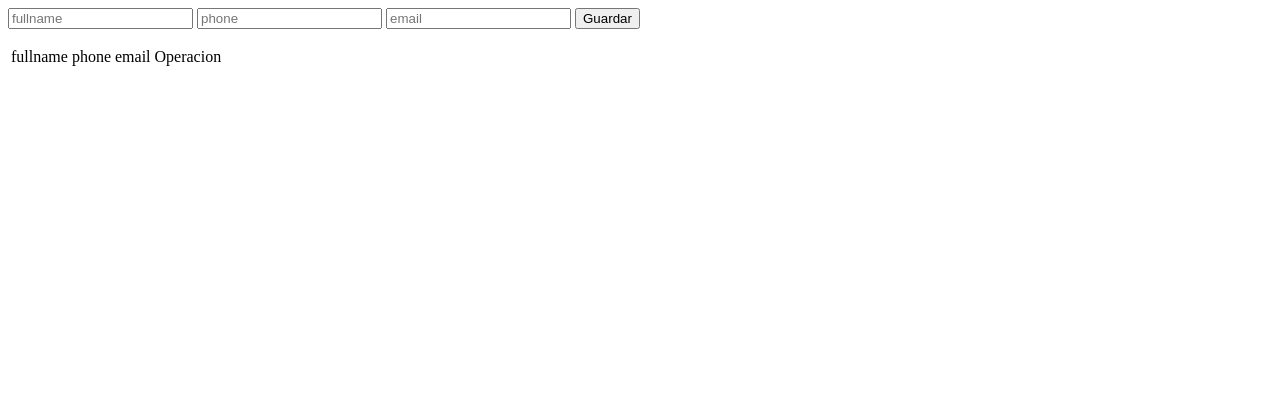
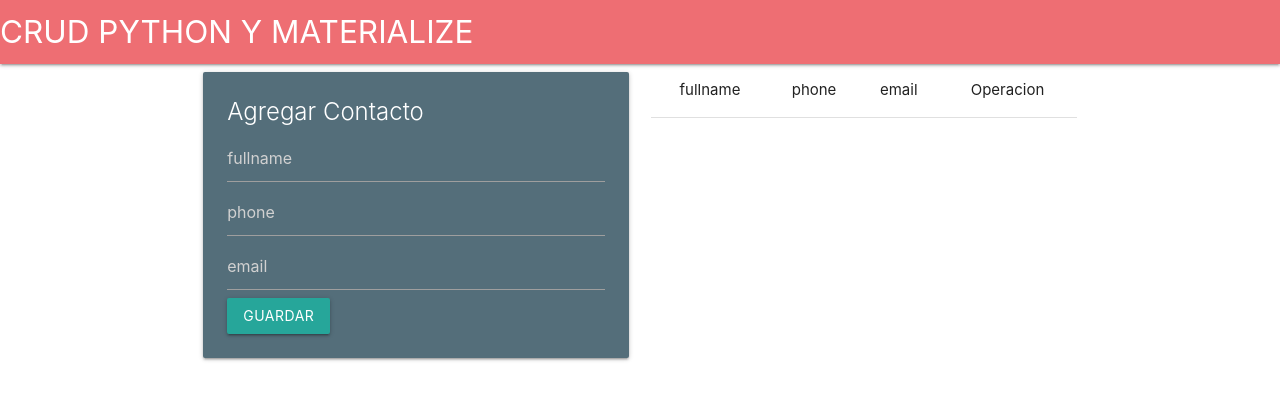
Before and after one commit to bandicootdev/website_python-CRUD, a Flask app: page / in a window 1280 px wide. Shown: the top 400 px of the page. Run offline with Flask 2, Linux system fonts and the light colour scheme; data that the repository does not hold is empty; some libraries are stand-ins or nearby versions.

Commit message:
completo

```diff
--- a/server/templates/index.html
+++ b/server/templates/index.html
@@ -1,40 +1,57 @@
+{% extends 'layout.html' %}
+
+{% block body%}
+<div class="row">
+
   {% with messages = get_flashed_messages()%}
   {% if messages%}
   {% for message in messages%}
-<p>{{message}}</p>
+  <div class="col s12">
+    <p class="waves-effect waves-light btn">{{message}}</p>
+  </div>
   {% endfor %}
   {% endif %}
   {% endwith %}
 
+  <div class="col s6">
+    <div class="card blue-grey darken-1">
+      <div class="card-content white-text">
+        <span class="card-title">Agregar Contacto</span>
         <form action="/add_contact" method="POST">
           <input type="text" name="fullname" placeholder="fullname">
           <input type="text" name="phone" placeholder="phone">
           <input type="text" name="email" placeholder="email">
-  <button type="submit">
+          <button class="waves-effect waves-light btn" type="submit">
             Guardar
           </button>
         </form>
-
+      </div>
+    </div>
+  </div>
+  <div class="col s6">
     <table>
       <thead>
         <tr>
-      <td>fullname</td>
-      <td>phone</td>
-      <td>email</td>
-      <td>Operacion</td>
+          <td class="center-align">fullname</td>
+          <td class="center-align">phone</td>
+          <td class="center-align">email</td>
+          <td class="center-align">Operacion</td>
         </tr>
       </thead>
       <tbody>
         {% for contact in contacts %}
         <tr>
-      <td>{{contact.1}}</td>
-      <td>{{contact.2}}</td>
-      <td>{{contact.3}}</td>
+          <td class="center-align">{{contact.1}}</td>
+          <td class="center-align">{{contact.2}}</td>
+          <td class="center-align">{{contact.3}}</td>
           <td>
-        <a href="/edit/{{contact.0}}">Editar</a>
-        <a href="/delete/{{contact.0}}">Eliminar</a>
+            <a href="/edit/{{contact.0}}" class="btn-floating pulse"><i class="material-icons">create</i></a>
+            <a href="/delete/{{contact.0}}" class="btn-floating pulse"><i class="material-icons">delete</i></a>
           </td>
         </tr>
         {% endfor %}
       </tbody>
     </table>
+  </div>
+</div>
+{% endblock %}
--- a/server/templates/layout.html
+++ b/server/templates/layout.html
@@ -0,0 +1,30 @@
+<!DOCTYPE html>
+<html lang="en">
+
+<head>
+  <meta charset="UTF-8">
+  <meta name="viewport" content="width=device-width, initial-scale=1.0">
+  <meta http-equiv="X-UA-Compatible" content="ie=edge">
+  <title>CRUD</title>
+  <!-- Compiled and minified CSS -->
+  <link rel="stylesheet" href="https://cdnjs.cloudflare.com/ajax/libs/materialize/1.0.0/css/materialize.min.css">
+
+  <!-- Compiled and minified JavaScript -->
+  <script src="https://cdnjs.cloudflare.com/ajax/libs/materialize/1.0.0/js/materialize.min.js"></script>
+  <link href="https://fonts.googleapis.com/icon?family=Material+Icons" rel="stylesheet">
+</head>
+
+<body>
+  <nav>
+    <div class="nav-wrapper">
+      <a href="/" class="brand-logo">CRUD PYTHON Y MATERIALIZE</a>
+    </div>
+  </nav>
+
+  <div class="container">
+    {% block body %}
+    {% endblock %}
+  </div>
+</body>
+
+</html>
```
Also changed, not shown: server/templates/edit-contacts.html (+17 -1 lines). Lines whose indentation alone changed are shown as unchanged.
